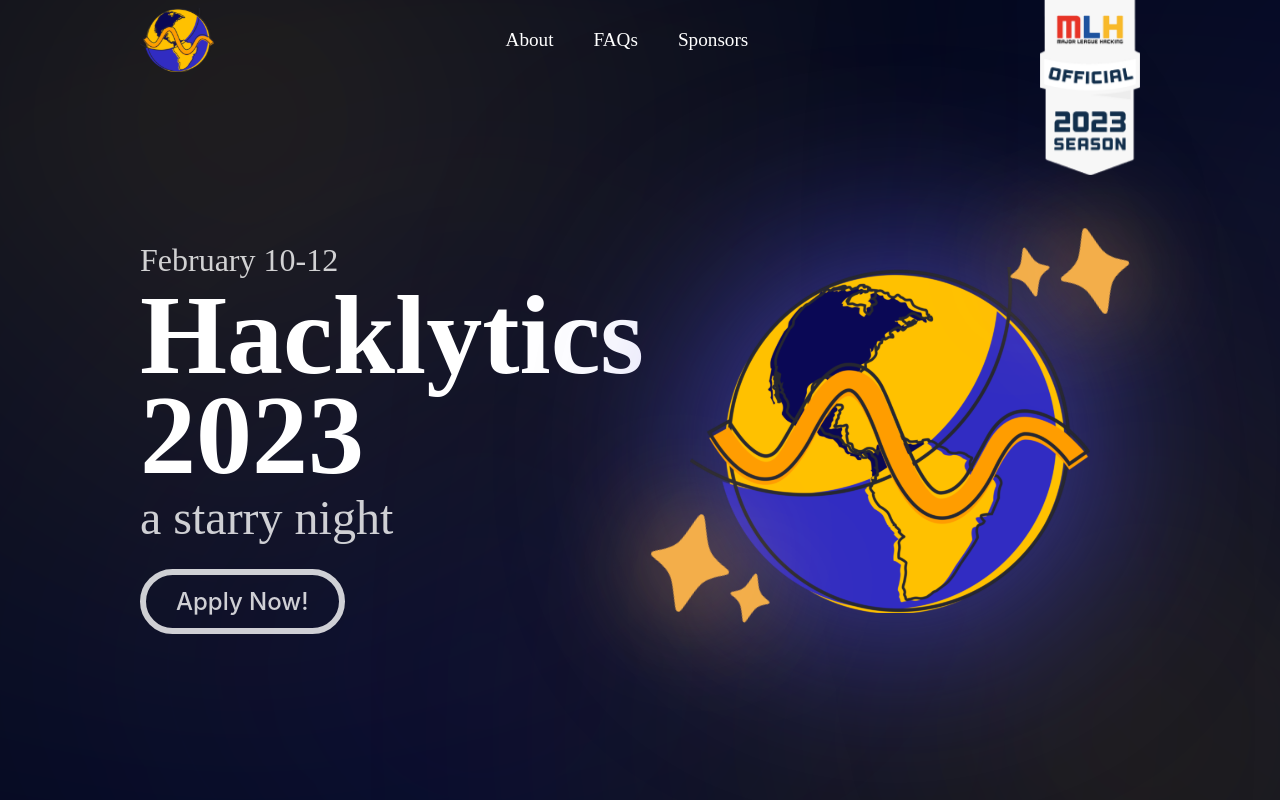
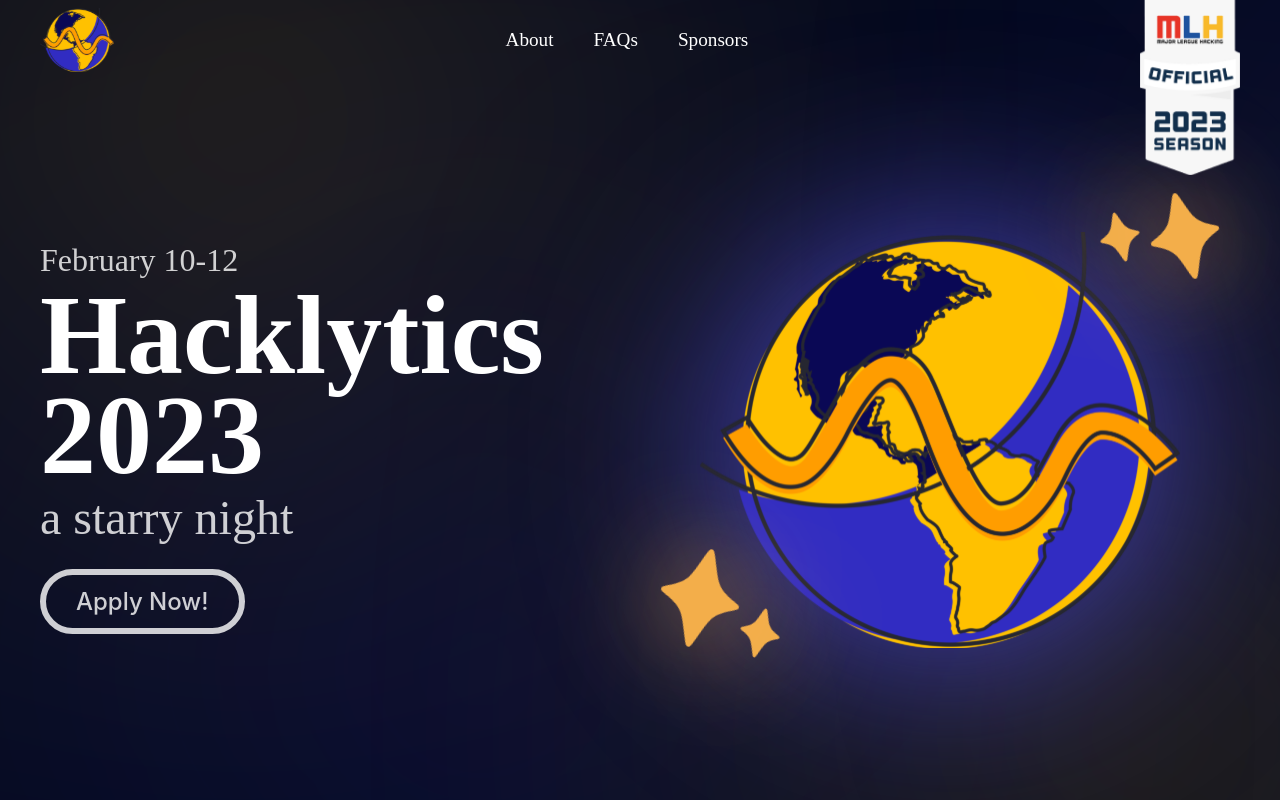
Before and after one commit to DataScience-GT/hacklytics-website-2023, a React (Create React App) app in the folder client/: page / in a window 1280 px wide. Shown: the top 800 px of the page. Built offline with nearby package versions, Linux system fonts and the light colour scheme; a web font is replaced by a local one.

Commit message:
updated navbar, footer ,section
changed max width from 1000px to 1200px

```diff
--- a/client/src/Components/Footer/Footer.css
+++ b/client/src/Components/Footer/Footer.css
@@ -23,7 +23,7 @@
   height: -moz-fit-content;
   height: fit-content;
   width: 100%;
-  max-width: 1000px;
+  max-width: 1200px;
   margin: 0 auto;
   padding: 30px 0;
   -webkit-box-orient: horizontal;
--- a/client/src/Components/Footer/Footer.scss
+++ b/client/src/Components/Footer/Footer.scss
@@ -18,7 +18,7 @@
         position: relative;
         height: fit-content;
         width: 100%;
-        max-width: 1000px;
+        max-width: 1200px;
         margin: 0 auto;
         padding: 30px 0;
 
--- a/client/src/Components/Navbar/Navbar.css
+++ b/client/src/Components/Navbar/Navbar.css
@@ -33,7 +33,7 @@
   position: relative;
   height: 100%;
   width: 100%;
-  max-width: 1000px;
+  max-width: 1200px;
   margin: 0 auto;
   -webkit-box-orient: horizontal;
   -webkit-box-direction: normal;
--- a/client/src/Components/Navbar/Navbar.scss
+++ b/client/src/Components/Navbar/Navbar.scss
@@ -30,7 +30,7 @@
         position: relative;
         height: 100%;
         width: 100%;
-        max-width: 1000px;
+        max-width: 1200px;
         margin: 0 auto;
 
         flex-direction: row;
--- a/client/src/Components/Navbar/index.js
+++ b/client/src/Components/Navbar/index.js
@@ -27,7 +27,7 @@ const Navbar = (params) => {
         }
     };
 
-    if (screenWidth >= 1000) {
+    if (screenWidth >= 1200) {
         //desktop navbar
         return (
             <div id="navbar">
--- a/client/src/Components/Section/Section.css
+++ b/client/src/Components/Section/Section.css
@@ -15,7 +15,7 @@
   width: 100%;
   height: 100%;
   min-height: 96vh;
-  max-width: 1000px;
+  max-width: 1200px;
   margin: 0 auto;
   -webkit-box-orient: vertical;
   -webkit-box-direction: normal;
--- a/client/src/Components/Section/Section.scss
+++ b/client/src/Components/Section/Section.scss
@@ -12,7 +12,7 @@
         width: 100%;
         height: 100%;
         min-height: 96vh;
-        max-width: 1000px;
+        max-width: 1200px;
         margin: 0 auto;
 
         flex-direction: column;
```
